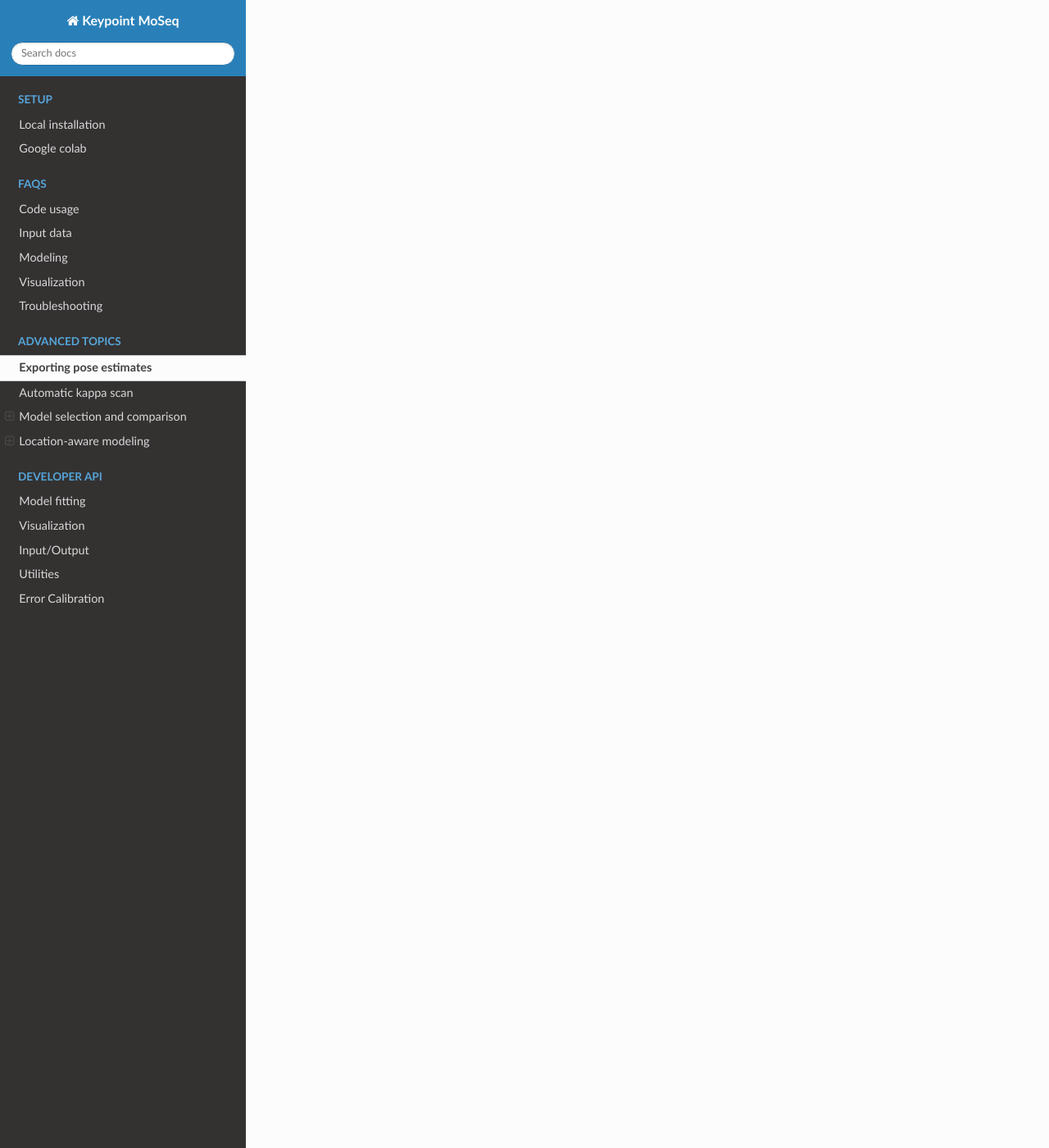
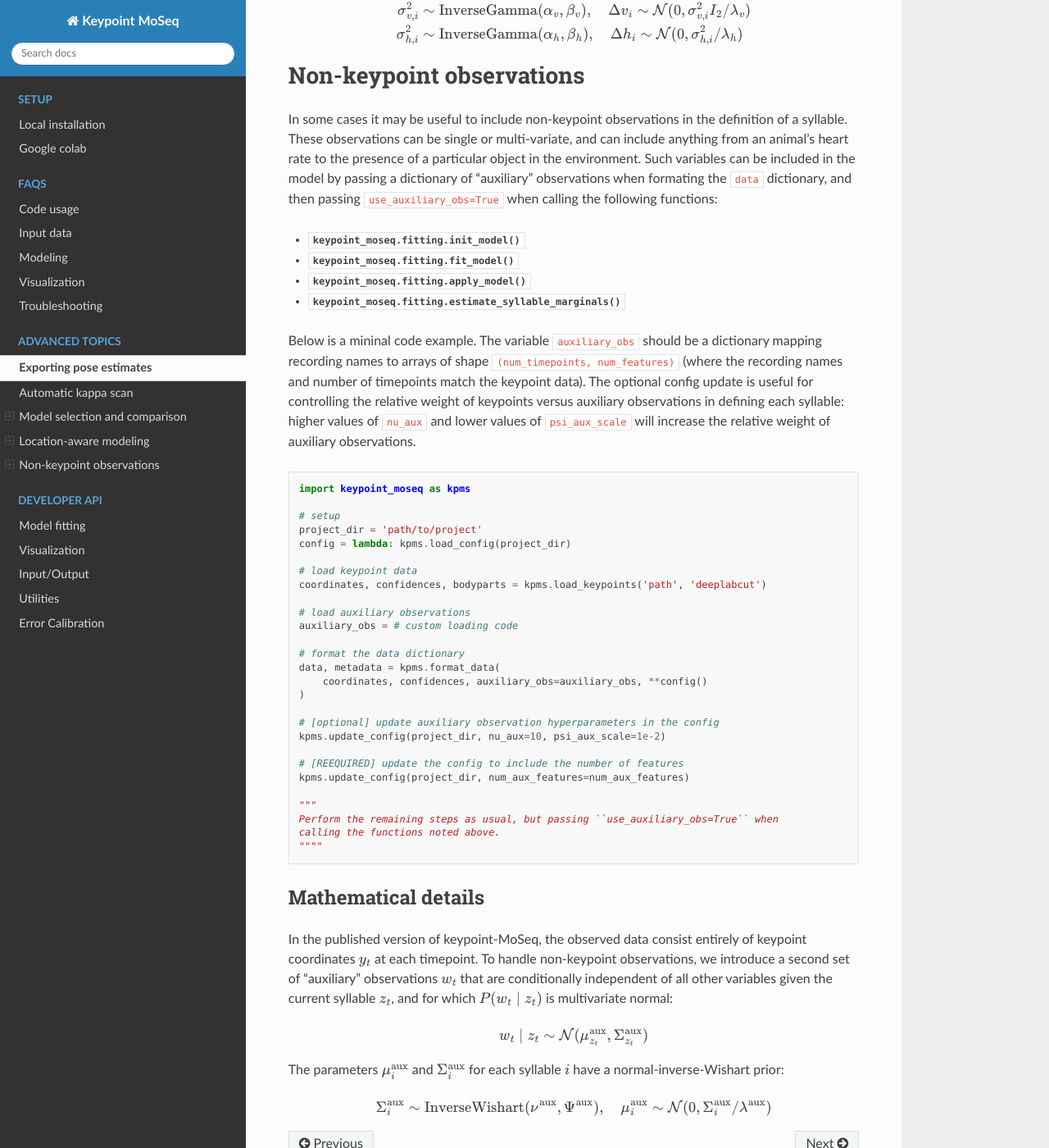
Before and after one commit to dattalab/keypoint-moseq, a Sphinx documentation site: the page built from docs/source/advanced.rst, in a window 1280 px wide and 1400 px high, scrolled down 6841 px. Shown: the whole window at 82% size. Built offline with Sphinx 7.4.7 and the Read the Docs theme 2.0.0, drawn with Linux system fonts in a browser that asks for light colours; pages that are not in the unit, such as notebooks, are missing from menus; some of the changed text lies outside the part shown.

Commit message:
incorporated aux obs model

```diff
--- a/docs/source/advanced.rst
+++ b/docs/source/advanced.rst
@@ -232,10 +232,18 @@
 
 Because keypoint-MoSeq uses centered and aligned pose estimates to define syllables, it is effectively blind to absolute movements of the animal in space. The only thing that keypoint-MoSeq normally cares about is change in pose -- defined here as the relative location of each keypoint. For example, if an animal were capable of simply sliding forward without otherwise moving, this would fail to show up in the syllable segmentation. To address this gap, we developed an experimental version of keypoint-MoSeq that leverages location and heading dynamics (in addition to pose) when defining syllables. To use this "location-aware" model, simply pass ``location_aware=True`` as an additional argument when calling the following functions.
 
-- :py:func:`keypoint_moseq.init_model`
-- :py:func:`keypoint_moseq.fit_model`
-- :py:func:`keypoint_moseq.apply_model`
-- :py:func:`keypoint_moseq.estimate_syllable_marginals`
+- :py:func:`keypoint_moseq.fitting.init_model`
+- :py:func:`keypoint_moseq.fitting.fit_model`
+- :py:func:`keypoint_moseq.fitting.apply_model`
+- :py:func:`keypoint_moseq.fitting.estimate_syllable_marginals`
+
+Hyperparameters for the location-aware model are contained in the usual keypoint-moseq config file. These parameters can be adjusted to control the relative weight of keypoints, location, and heading dynamics in defining syllables. Higher values of the "alpha" hyperparameters and lower values of the "beta" hyperparameters will increase the relative weight of location and heading dynamics respectively. The code below shows how to update the config file before calling ``init_model``.
+
+.. code-block:: python
+
+    keypoint_moseq.update_config(
+        project_dir, alpha0_v=10, beta0_v=0.1, alpha0_h=10, beta0_h=0.1
+    )
 
 Note that the location-aware model was not tested in the keypoint-MoSeq paper remains experimental. We welcome feedback and suggestions for improvement.
 
@@ -265,3 +273,61 @@
 .. math::
     \sigma^2_{v,i} & \sim \text{InverseGamma}(\alpha_v, \beta_v), \ \ \ \  \Delta v_i \sim \mathcal{N}(0, \sigma^2_{v,i} I_2 / \lambda_v) \\
     \sigma^2_{h,i} & \sim \text{InverseGamma}(\alpha_h, \beta_h), \ \ \ \  \Delta h_i \sim \mathcal{N}(0, \sigma^2_{h,i} / \lambda_h)
+
+
+
+Non-keypoint observations
+-------------------------
+
+In some cases it may be useful to include non-keypoint observations in the definition of a syllable. These observations can be single or multi-variate, and can include anything from an animal's heart rate to the presence of a particular object in the environment. Such variables can be included in the model by passing a dictionary of "auxiliary" observations when formating the ``data`` dictionary, and then passing ``use_auxiliary_obs=True`` when calling the following functions:
+
+- :py:func:`keypoint_moseq.fitting.init_model`
+- :py:func:`keypoint_moseq.fitting.fit_model`
+- :py:func:`keypoint_moseq.fitting.apply_model`
+- :py:func:`keypoint_moseq.fitting.estimate_syllable_marginals`
+
+Below is a mininal code example. The variable ``auxiliary_obs`` should be a dictionary mapping recording names to arrays of shape ``(num_timepoints, num_features)`` (where the recording names and number of timepoints match the keypoint data). The optional config update is useful for controlling the relative weight of keypoints versus auxiliary observations in defining each syllable: higher values of ``nu_aux`` and lower values of ``psi_aux_scale`` will increase the relative weight of auxiliary observations.
+
+.. code-block:: python
+
+    import keypoint_moseq as kpms
+
+    # setup
+    project_dir = 'path/to/project'
+    config = lambda: kpms.load_config(project_dir)
+
+    # load keypoint data
+    coordinates, confidences, bodyparts = kpms.load_keypoints('path', 'deeplabcut')
+
+    # load auxiliary observations
+    auxiliary_obs = # custom loading code
+
+    # format the data dictionary
+    data, metadata = kpms.format_data(
+        coordinates, confidences, auxiliary_obs=auxiliary_obs, **config()
+    )
+
+    # [optional] update auxiliary observation hyperparameters in the config
+    kpms.update_config(project_dir, nu_aux=10, psi_aux_scale=1e-2)
+
+    # [REEQUIRED] update the config to include the number of features
+    kpms.update_config(project_dir, num_aux_features=num_aux_features)
+
+    """
+    Perform the remaining steps as usual, but passing ``use_auxiliary_obs=True`` when
+    calling the functions noted above.
+    """"
+
+
+Mathematical details
+~~~~~~~~~~~~~~~~~~~~
+
+In the published version of keypoint-MoSeq, the observed data consist entirely of keypoint coordinates :math:`y_t` at each timepoint. To handle non-keypoint observations, we introduce a second set of "auxiliary" observations :math:`w_t` that are conditionally independent of all other variables given the current syllable :math:`z_t`, and for which :math:`P(w_t \mid z_t)` is multivariate normal:
+
+.. math::
+    w_t \mid z_t \sim \mathcal{N}(\mu^\text{aux}_{z_t}, \Sigma^\text{aux}_{z_t})
+
+The parameters :math:`\mu^\text{aux}_i` and :math:`\Sigma^\text{aux}_i` for each syllable :math:`i` have a normal-inverse-Wishart prior:
+
+.. math::
+    \Sigma^\text{aux}_i \sim \text{InverseWishart}(\nu^\text{aux}, \Psi^\text{aux}), \ \ \ \  \mu^\text{aux}_i \sim \mathcal{N}(0, \Sigma^\text{aux}_i / \lambda^\text{aux})
```
Also changed, not shown: 3 other files.
